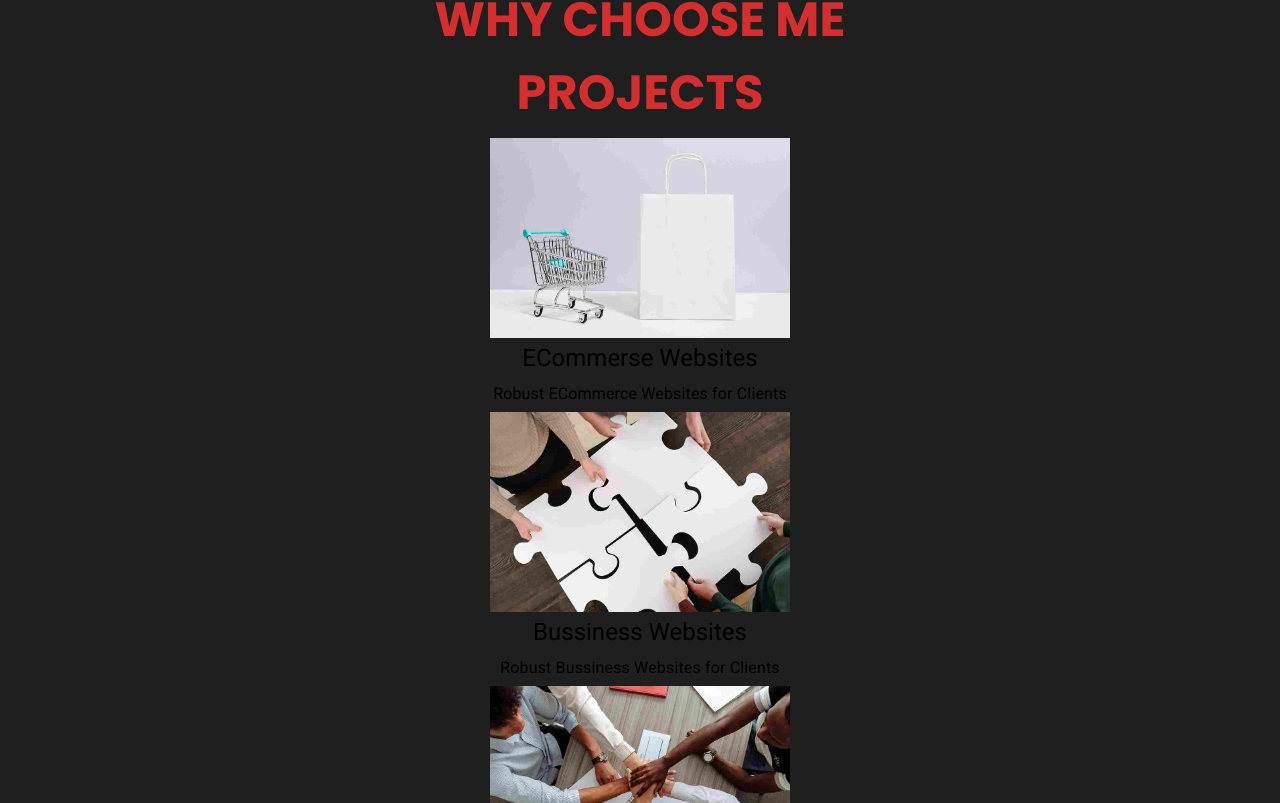
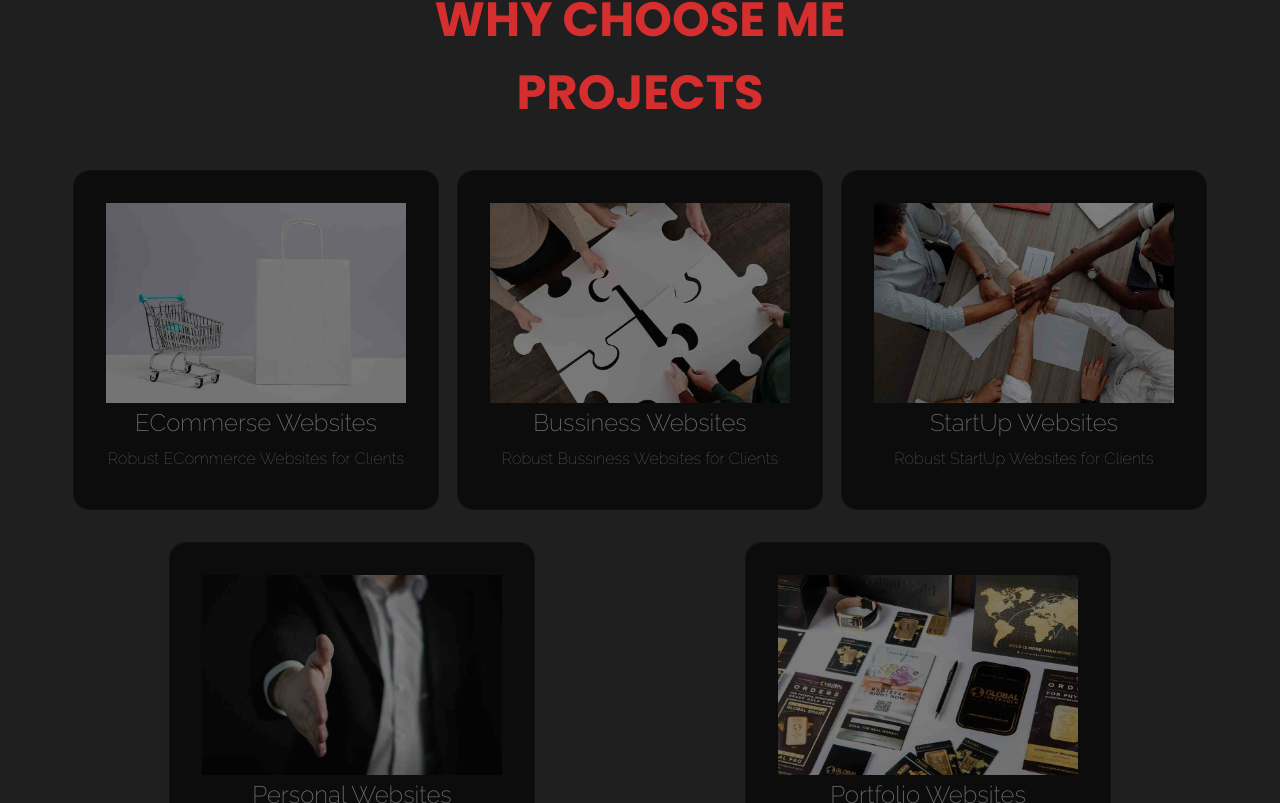
Before and after one commit to AkashS04/ReactPortfolio_Akash, a React (Vite) app: page / in a window 1280 px wide. Shown: the part 2077-2880 px from the top of the page. Built offline with nearby package versions, Linux system fonts and the light colour scheme.

Commit message:
transition efffect update in projects

```diff
--- a/src/project_details/Project.tsx
+++ b/src/project_details/Project.tsx
@@ -7,11 +7,31 @@ import PortfolioImg from "../assets/MyProjects/PortfolioWebsite.jpg";
 
 const Project = () => {
   const projectData: any = [
-    { img: EcommerceImg, title: "ECommerse Websites",content:"Robust ECommerce Websites for Clients" },
-    { img: BussinessImg,title: "Bussiness Websites",content:"Robust Bussiness Websites for Clients" },
-    { img: StartupImg,title: "StartUp Websites",content:"Robust StartUp Websites for Clients" },
-    { img: PersonalImg,title: "Personal Websites",content:"Robust Personal Websites for Clients" },
-    { img: PortfolioImg,title: "Portfolio Websites",content:"Robust Portfolio Websites for Clients" },
+    {
+      img: EcommerceImg,
+      title: "ECommerse Websites",
+      content: "Robust ECommerce Websites for Clients",
+    },
+    {
+      img: BussinessImg,
+      title: "Bussiness Websites",
+      content: "Robust Bussiness Websites for Clients",
+    },
+    {
+      img: StartupImg,
+      title: "StartUp Websites",
+      content: "Robust StartUp Websites for Clients",
+    },
+    {
+      img: PersonalImg,
+      title: "Personal Websites",
+      content: "Robust Personal Websites for Clients",
+    },
+    {
+      img: PortfolioImg,
+      title: "Portfolio Websites",
+      content: "Robust Portfolio Websites for Clients",
+    },
   ];
 
   return (
@@ -24,23 +44,63 @@ const Project = () => {
         >
           PROJECTS
         </Typography>
-
-        <Box sx={{}}>
-        {projectData.map((data:any)=>
-            (<Box>
+        <Box
+          sx={{
+            display: "flex",
+            flexWrap: "wrap",
+            padding: "2rem 4rem 2rem 4rem",
+            justifyContent: "space-around",
+          }}
+        >
+          {projectData.map((data: any) => (
+            <Box
+              sx={{
+                width: "300px",
+                backgroundColor: "#181818",
+                position: "relative",
+                overflow: "hidden",
+                padding: "2rem",
+                border: "1px solid #121212",
+                borderRadius: "1rem",
+                marginBottom: "2rem",
+                cursor: "default",
+                "::after": {
+                  content: '""',
+                  position: "absolute",
+                  height: "400px",
+                  width: "400px",
+                  top: "0px",
+                  left: "0px",
+                  borderRadius: "1rem",
+                  backgroundColor: "rgb(0,0,0,0.5)",
+                  transition: "transform 0.3s ease",
+                },
+                "&:hover::after": {
+                  transform: "translate(370px, 500px)",
+                },
+              }}
+            >
               <Box
                 component="img"
                 sx={{ height: "auto", width: "300px" }}
                 src={data.img}
               />
-                <Typography variant="h5" gutterBottom>
+              <Typography
+                variant="h5"
+                sx={{ fontFamily: "Raleway-Extralight", color: "#e3e3e3" }}
+                gutterBottom
+              >
                 {data.title}
               </Typography>
-                <Typography variant="body1" gutterBottom>
+              <Typography
+                variant="body1"
+                sx={{ fontFamily: "Raleway-Thin", color: "#e3e3e3" }}
+                gutterBottom
+              >
                 {data.content}
               </Typography>
-              </Box>)
-        )}
+            </Box>
+          ))}
         </Box>
       </Box>
     </>
```
Lines whose indentation alone changed are shown as unchanged.
